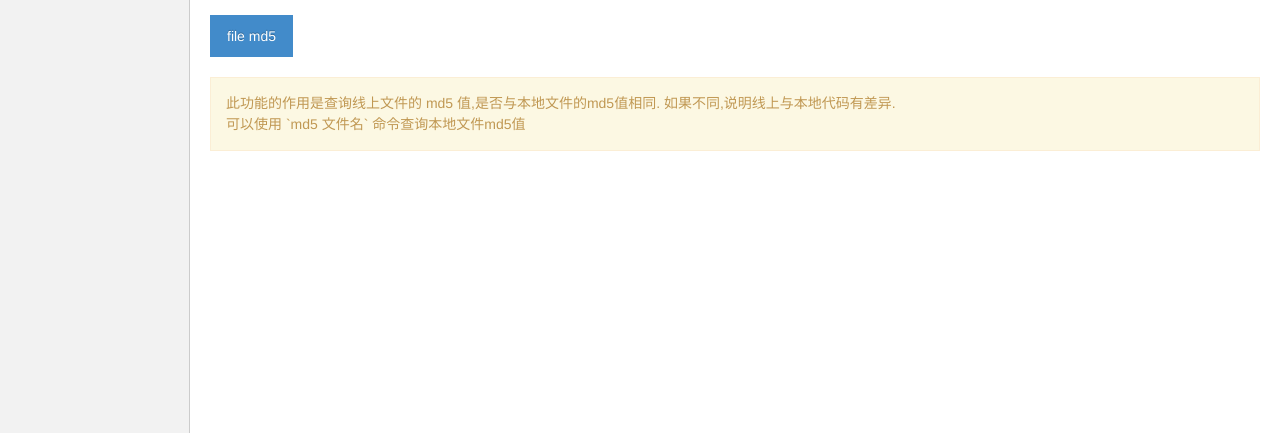
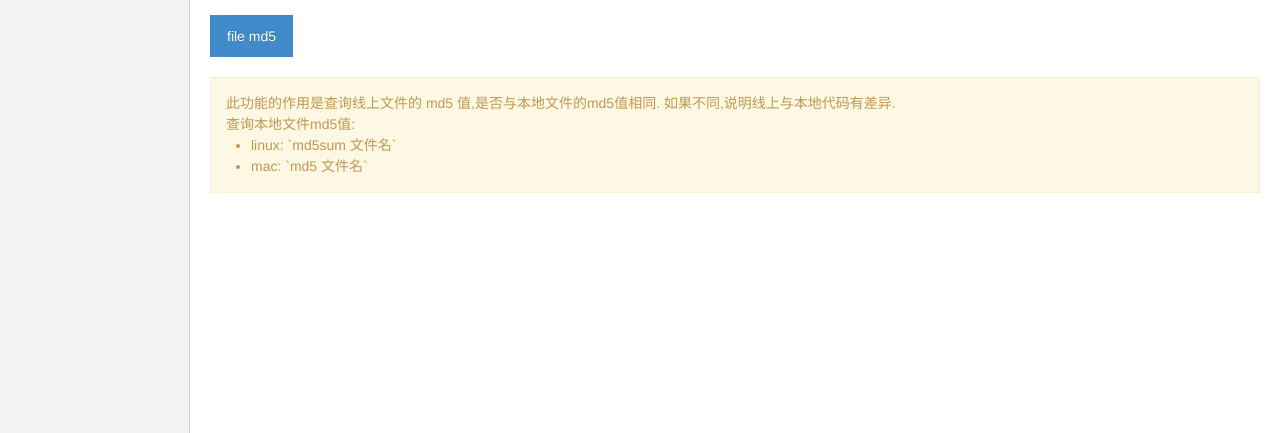
Before and after one commit to leoMeee/wyzc-walle, a Yii app: template views/walle/check.php in a window 1280 px wide. Shown: the part 227-660 px from the top of the page. Run offline with PHP 8.4 and a stand-in for Yii, Linux system fonts and the light colour scheme; the template is opened without the code that fills it, so the values that code supplies are empty; some libraries are stand-ins or nearby versions.

Commit message:
文件指纹功能修改注释

```diff
--- a/views/walle/check.php
+++ b/views/walle/check.php
@@ -39,7 +39,12 @@ $this->title = yii::t('walle', 'md5 title');
     <div class="alert alert-warning " >
         此功能的作用是查询线上文件的 md5 值,是否与本地文件的md5值相同. 如果不同,说明线上与本地代码有差异.
         <br/>
-        可以使用 `md5 文件名` 命令查询本地文件md5值
+        查询本地文件md5值:
+        <br/>
+        <ul>
+            <li> linux: `md5sum 文件名`</li>
+            <li>  mac: `md5 文件名`</li>
+        </ul>
     </div>
 </div>
 
```
